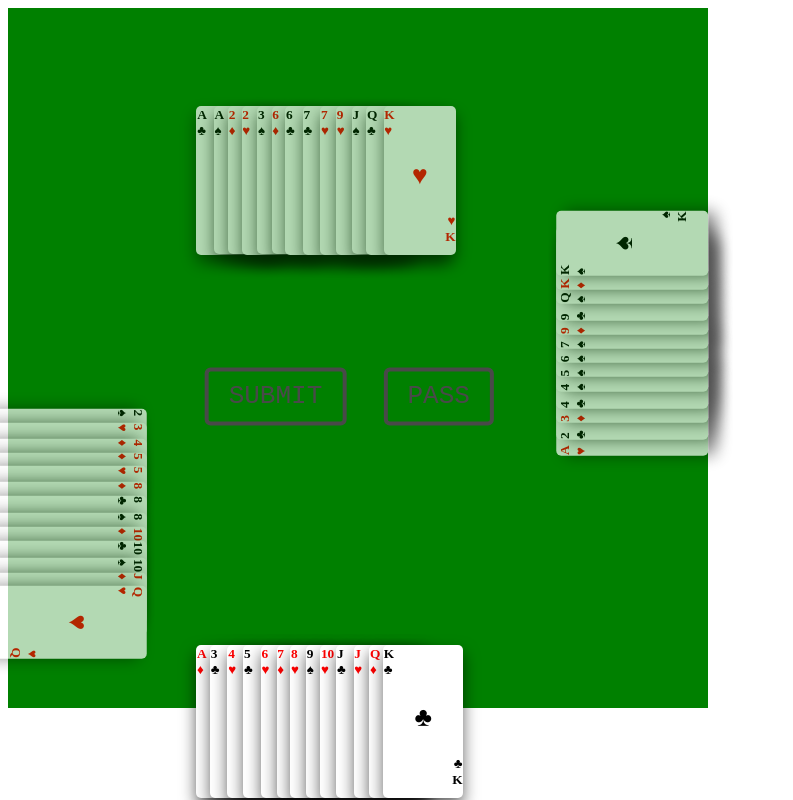
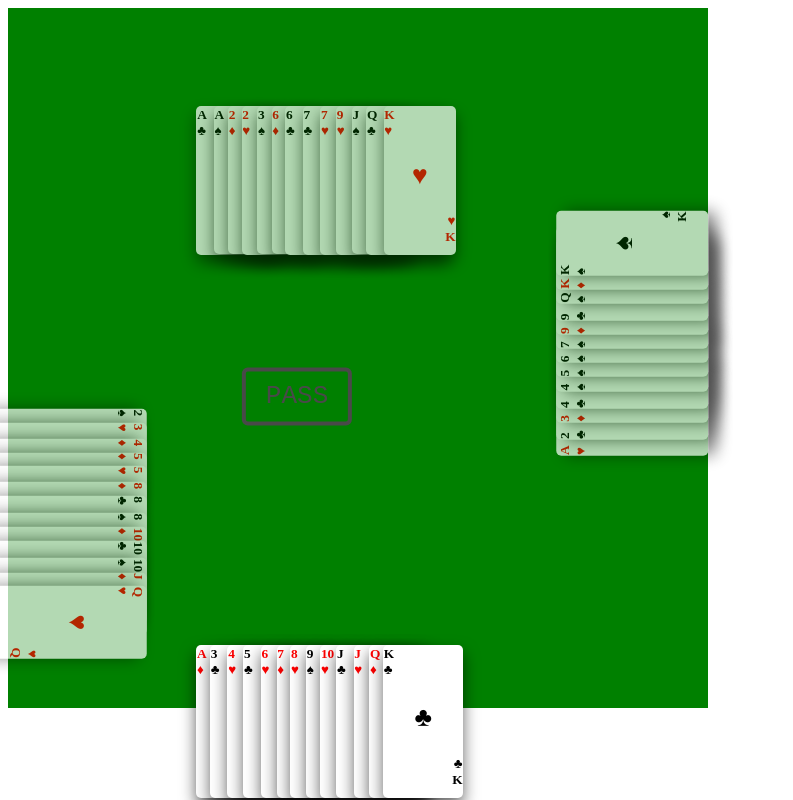
Before and after one commit to shangyi111/big2, an Angular app: page / in a window 1280 px wide. Shown: the whole page, without its empty margins (0-793 px from the left). Built offline with nearby package versions, Linux system fonts and the light colour scheme.

Commit message:
started AI

```diff
--- a/src/app/app.component.css
+++ b/src/app/app.component.css
@@ -104,6 +104,7 @@
 	border: 4px solid #494949;
 	border-radius: 6px;
 
+
 }
 
 .pass:hover{
--- a/src/app/app.component.html
+++ b/src/app/app.component.html
@@ -1,5 +1,4 @@
-<!-- <cards [cards]="[new Card(1,0), new Card(1,0)]" [orientation]="0" ><cards> -->
-<!-- <cards [cardIds]="[0,2,4,6,1,12,3,16,9,10,21,24]" style="display: inline-block;z-index: 0"></cards><br> -->
+
 <div class="container-auto">
 	<div class="one" ></div>
   <div class="two" >
@@ -13,11 +12,11 @@
   </div>
   <div class="five" >
     <div class="placeholder">
-      <cards [cardIds] = "this.submittedCardIds" [isActive]="true"></cards>
+      <cards [cardIds] = "this.submittedCardIds" [isActive]="true" ></cards>
     </div>
     <div class="buttons">
-      <button type="submit" class="submit" (click)="clickSubmitHandler()" [hidden]="activeAt > 0"> SUBMIT </button>
-      <button type="submit" class="pass" [hidden]="activeAt > 0"> PASS </button>
+      <button type="submit" class="submit" (click)="clickSubmitHandler()" [hidden]="activeAt > 0 || !this.isValidStatus"> SUBMIT</button>
+      <button type="submit" class="pass" (click)="clickPassHandler()" [hidden]="activeAt > 0"> PASS </button>
     </div>
   </div>
   <div class="six" >
--- a/src/app/app.component.ts
+++ b/src/app/app.component.ts
@@ -1,5 +1,7 @@
 import { Component } from '@angular/core';
 import { getCardById } from './cards';
+import { isValid } from './rules';
+import { oneCard } from './AI';
 
 @Component({
   selector: 'app-root',
@@ -12,8 +14,10 @@ export class AppComponent {
   title = 'big2';
   players = [[], [], [], []];
   activeAt = 0;
+  isValidStatus : boolean = false;
   submittedCardIds=[];
   isPlayCards: boolean;
+
 
   constructor() {
   	this.gameStart();
@@ -60,28 +64,45 @@ export class AppComponent {
   autoPlay(n, period) {
     if (n < 0) return;
     setTimeout(() => {
+      console.log(this.activeAt);
       this.activeAt += 1
       this.activeAt %= 4
       // activePlayer is cards of activePlayer has
       const activePlayer = this.players[this.activeAt];
       if (activePlayer.length && this.activeAt > 0) {
-        const oneCard = this.players[this.activeAt].shift();
-        console.log(oneCard);
-        this.submittedCardIds = [oneCard];
+        this.submittedCardIds = [oneCard(this.players, this.activeAt)];
       }
       this.autoPlay(n-1, 500);
     }, period)
   }
 
 
-  clickSubmitHandler(){
-  	this.isPlayCards = !this.isPlayCards;  //what this means?
-  	this.players[0] = this.players[0].filter((each) => !this.submittedCardIds.includes(each));
-  	//players[2]date player cards by taking out submitted cards
-    this.autoPlay(3, 0);
+  getPlayerSelectedCards(selectedCardIds) {
+    this.submittedCardIds = selectedCardIds;
+    this.isValidStatus = isValid(selectedCardIds);
   }
 
-  getPlayerSelectedCards(selectedCardIds) {
-  	this.submittedCardIds = selectedCardIds;
+  clickSubmitHandler(){
+    this.isValidStatus = false;
+  	this.isPlayCards = !this.isPlayCards;
+     //what this means?
+  	if(isValid(this.submittedCardIds)){
+      this.players[0] = this.players[0].filter((each) => !this.submittedCardIds.includes(each));
+      //players[2] player cards by taking out submitted cards
+      this.autoPlay(3, 0);
+    }
+
+    else alert("Invalid selections. ");
   }
+
+  clickPassHandler(){
+    this.autoPlay(3,0);
+  }
+
+
+
+
+
+
+
 }
```
